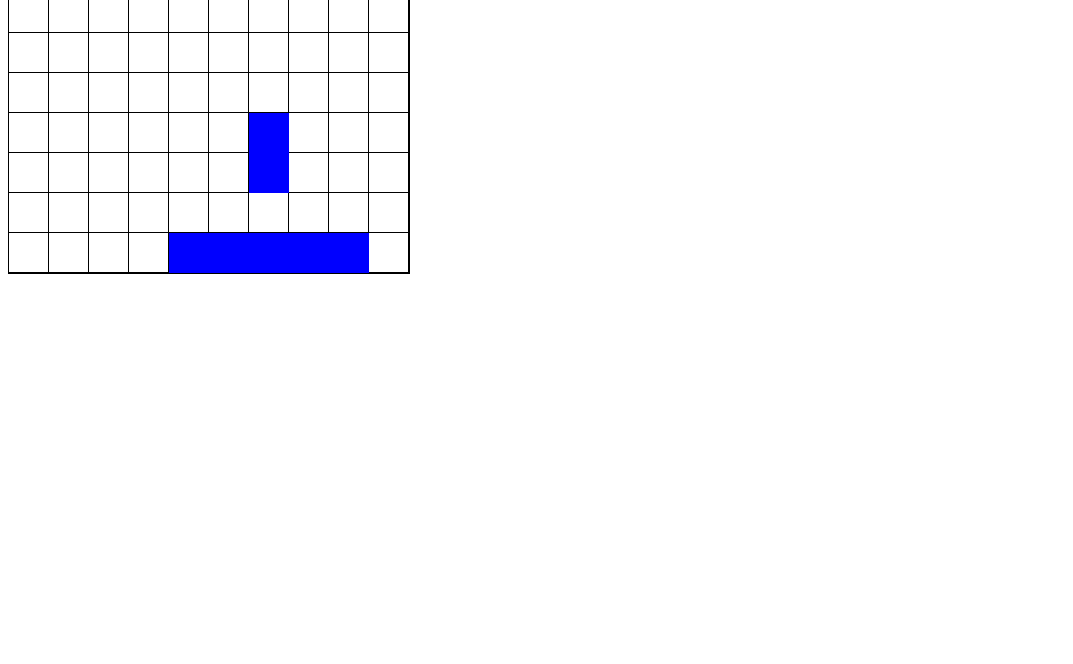
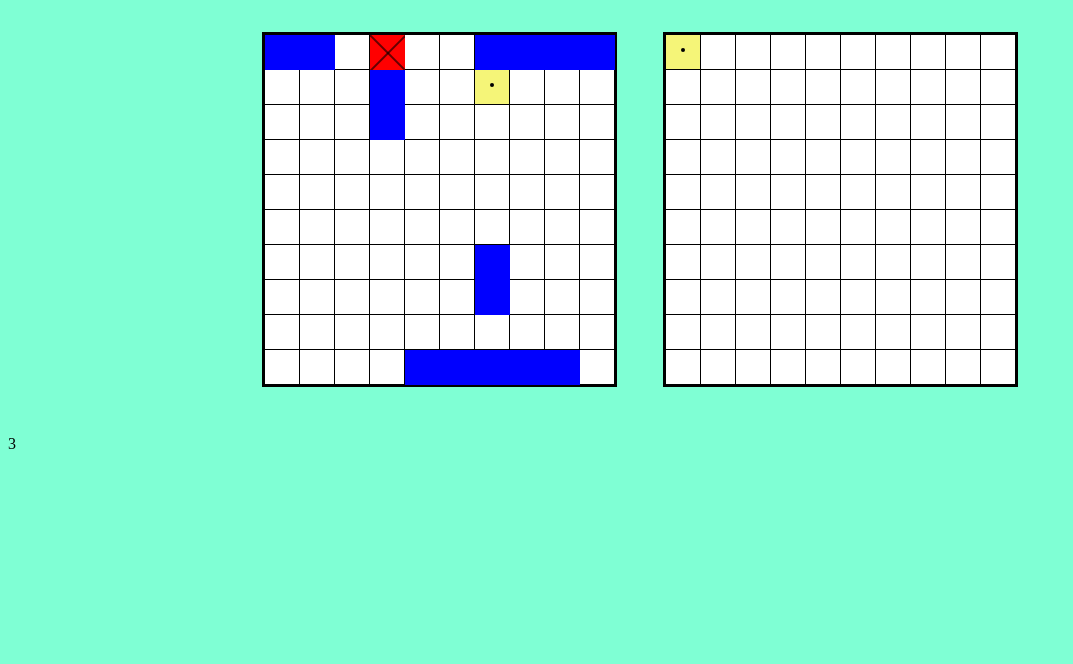
Before and after one commit to ewardou/battleship, a website built with webpack: page dist/index.html in a window 1280 px wide. Shown: the part 136-800 px from the top of the page, without its empty margins (0-1073 px from the left). Built offline with nearby package versions, Linux system fonts and the light colour scheme.

Commit message:
Add styling and make changes to dom.js

```diff
--- a/src/battleship.js
+++ b/src/battleship.js
@@ -137,7 +137,7 @@ function Gameboard() {
     };
 }
 
-function Player(isCPU = false) {
+function Player(name, isCPU = false) {
     const gameboard = Gameboard();
     const previousAttacks = [];
     function attackEnemy(enemy, coordinate) {
@@ -162,11 +162,13 @@ function Player(isCPU = false) {
     }
     if (isCPU) {
         return {
+            name,
             gameboard,
             randomAttack,
         };
     }
     return {
+        name,
         gameboard,
         attackEnemy,
     };
--- a/src/dom.js
+++ b/src/dom.js
@@ -1,37 +1,45 @@
-function createBoard() {
+function createBoard(player) {
     const container = document.createElement('div');
     for (let i = 0; i < 10; i++) {
         for (let j = 0; j < 10; j++) {
             const cell = document.createElement('div');
             cell.setAttribute('data-coordinate', `[${j},${i}]`);
+            if (player.name === 'cpu') {
+                cell.classList.add('available');
+            }
             container.appendChild(cell);
         }
     }
+    container.classList.add(player.name);
     return container;
 }
 
-function renderGameboard(gameboard) {
-    const board = gameboard.getBoardInformation();
+function renderGameboard(player) {
+    const board = player.gameboard.getBoardInformation();
     board.missedShots.forEach((pair) => {
-        const cell = document.querySelector(`div[data-coordinate="${pair}"]`);
+        const cell = document.querySelector(
+            `.${player.name}>div[data-coordinate="${pair}"]`
+        );
         cell.classList.add('miss');
-        cell.textContent = 'X';
     });
     board.successfulShots.forEach((pair) => {
-        const cell = document.querySelector(`div[data-coordinate="${pair}"]`);
+        const cell = document.querySelector(
+            `.${player.name}>div[data-coordinate="${pair}"]`
+        );
         cell.classList.add('success');
-        cell.textContent = 'o';
     });
+    if (player.name !== 'cpu') {
         board.currentShips.forEach((ship) => {
             ship.coordinates.forEach((pair) => {
                 const cell = document.querySelector(
-                `div[data-coordinate="${JSON.stringify(pair)}"]`
+                    `.${player.name}>div[data-coordinate="${JSON.stringify(
+                        pair
+                    )}"]`
                 );
                 cell.classList.add('ship');
             });
         });
     }
+}
 
 export { createBoard, renderGameboard };
-
-// double loop, less than 10, create new div and assign class or data index with given values from loops, append to container board
--- a/src/game.js
+++ b/src/game.js
@@ -2,14 +2,15 @@ import { Player } from './battleship';
 import './style.css';
 import { createBoard, renderGameboard } from './dom';
 
-const player1 = Player();
-const cpu = Player(true);
+const player1 = Player('player1');
+const cpu = Player('cpu', true);
 
 player1.gameboard.placeShip([0, 0], 2, true);
 player1.gameboard.placeShip([3, 0], 3, false);
 player1.gameboard.placeShip([6, 6], 2, false);
 player1.gameboard.placeShip([6, 0], 4, true);
 player1.gameboard.placeShip([4, 9], 5, true);
+player1.attackEnemy(cpu, [0, 0]);
 
 cpu.gameboard.placeShip([0, 7], 3, true);
 cpu.gameboard.placeShip([0, 2], 4, false);
@@ -18,18 +19,50 @@ cpu.randomAttack(player1);
 cpu.randomAttack(player1);
 
 function gameLoop(player, computer, coordinate) {
+    if (computer.gameboard.allShipsSunk() || player.gameboard.allShipsSunk()) {
+        throw new Error('Game already ended');
+    }
     player.attackEnemy(computer, coordinate);
+    renderGameboard(cpu);
     if (computer.gameboard.allShipsSunk()) {
         return 'CPU lost';
     }
     computer.randomAttack(player);
+    renderGameboard(player1);
     if (player.gameboard.allShipsSunk()) {
         return 'Player 1 lost';
     }
 }
+const cpuBoard = createBoard(cpu);
+const board = createBoard(player1);
+document.body.append(board, cpuBoard);
+renderGameboard(player1);
+renderGameboard(cpu);
 
-const board = createBoard();
-document.body.appendChild(board);
-renderGameboard(player1.gameboard);
+const cells = document.querySelectorAll('.cpu>div[data-coordinate]');
+cells.forEach((cell) => {
+    cell.addEventListener('click', (event) => {
+        const coordinate = JSON.parse(
+            event.target.getAttribute('data-coordinate')
+        );
+        gameLoop(player1, cpu, coordinate);
+        cell.classList.remove('available');
+    });
+});
+
+function shipsLeft(player) {
+    const { currentShips } = player.gameboard.getBoardInformation();
+    let count = 0;
+    for (let i = 0; i < currentShips.length; i++) {
+        if (currentShips[i].isSunk()) {
+            count += 1;
+        }
+    }
+    return currentShips.length - count;
+}
+
+const para = document.createElement('para');
+para.textContent = `${shipsLeft(cpu)}`;
+document.body.append(para);
 
 export { gameLoop };
--- a/src/style.css
+++ b/src/style.css
@@ -1,16 +1,46 @@
+@import url('https://fonts.googleapis.com/css2?family=Bungee+Shade&display=swap');
+
+h1 {
+    font-family: 'Bungee Shade', cursive;
+    font-size: 3.5rem;
+    grid-column: 1/3;
+    justify-self: center;
+    margin-bottom: 0;
+}
+
 body > div {
-    --size: 400px;
+    --size: 350px;
     width: var(--size);
-    border: solid black 1px;
+    border-top: solid black 1px;
+    border-left: solid black 1px;
+    outline: 2px solid black;
     height: var(--size);
     display: grid;
     grid-template-columns: repeat(10, 1fr);
     grid-template-rows: repeat(10, 1fr);
 }
+body > div:first-of-type {
+    justify-self: end;
+}
+
+body {
+    background-color: aquamarine;
+    display: grid;
+    gap: 50px;
+    grid-template-columns: 1fr 1fr;
+    grid-template-rows: min-content 1fr;
+    justify-items: start;
+    align-items: center;
+}
 
 body > div > div {
     border-right: solid black 1px;
+    background-color: white;
     border-bottom: solid black 1px;
+}
+
+.available:hover {
+    box-shadow: inset rgb(63, 50, 248) 0px 0px 5px 2px;
 }
 
 .ship {
@@ -18,8 +48,44 @@ body > div > div {
     border: none;
 }
 .miss {
-    background-color: red;
+    background-color: rgb(245, 245, 120);
+    text-align: center;
+}
+.miss::after {
+    position: relative;
+    content: '';
+    display: block;
+    height: 12%;
+    width: 12%;
+    border-radius: 50%;
+    background: black;
+    left: 0;
+    right: 0;
+    top: 40%;
+    bottom: 0;
+    margin: auto;
+}
+.success::before,
+.success::after {
+    position: relative;
+    content: '';
+    background: rgba(0, 0, 0, 0.6);
+    display: inline-block;
+    width: 5%;
+    height: 155%;
+    transform: rotate(-45deg);
+    left: 0;
+    right: 0;
+    top: -10px;
+    bottom: 0;
+    margin: auto;
+}
+
+.success::after {
+    transform: rotate(45deg);
 }
 .success {
-    background-color: green;
+    background-color: red;
+    overflow: hidden;
+    text-align: center;
 }
```
Also changed, not shown: dist/index.html, dist/main.js. Lines whose indentation alone changed are shown as unchanged.
